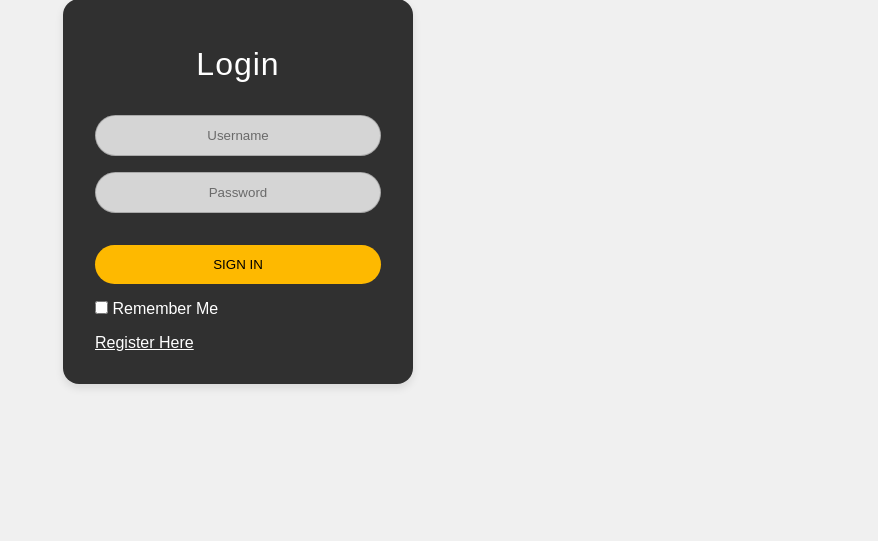
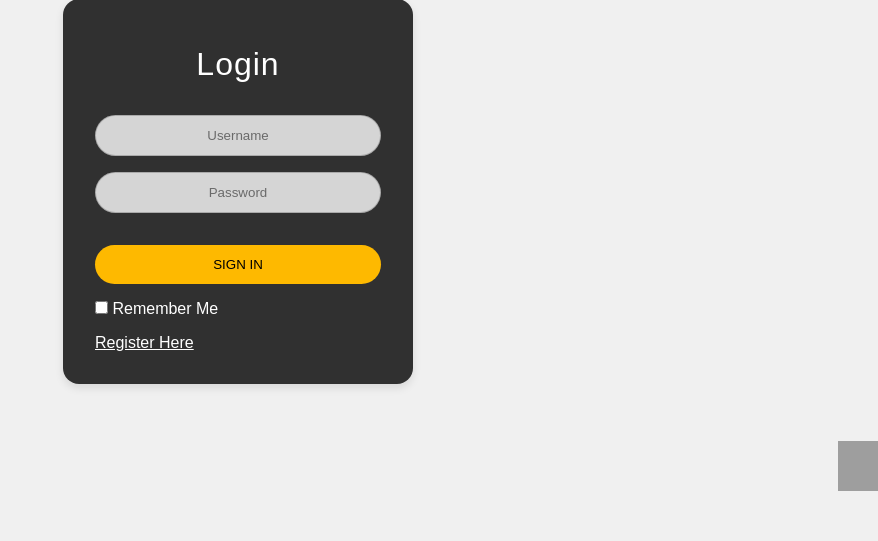
Before and after one commit to PranitRaut/Php, a PHP site: page / in a window 1280 px wide. Shown: the part 209-750 px from the top of the page, without its empty margins (402-1280 px from the left). Run offline with PHP 8.4, Linux system fonts and the light colour scheme; grey boxes are pictures that could not be loaded.

Commit message:
Update index

```diff
--- a/login page/index.php
+++ b/login page/index.php
@@ -116,10 +116,28 @@
             letter-spacing: 1px;
             padding-top: 15px;
         }
+
+        .wp{
+            height:100px;
+            width: 100px;
+            position: fixed;
+            margin-top: 600px;
+            margin-left: 1300px;
+
+        }
+
     </style>
 </head>
 
 <body>
+
+<div class="wp">
+  <a href="https://wa.me/9252667322">
+    <img src="img/whatsapp.png" alt="" height="50" width="50">
+  </a>
+</div>
+
+
     <div class="login-container">
         <h2>Login</h2>
         <form action="login.php" method="POST">
@@ -138,6 +156,7 @@
                 <a href="index2.php" style="color: white;">Register Here</a>
             </div>
         </form>
+
     </div>
 </body>
 
```
